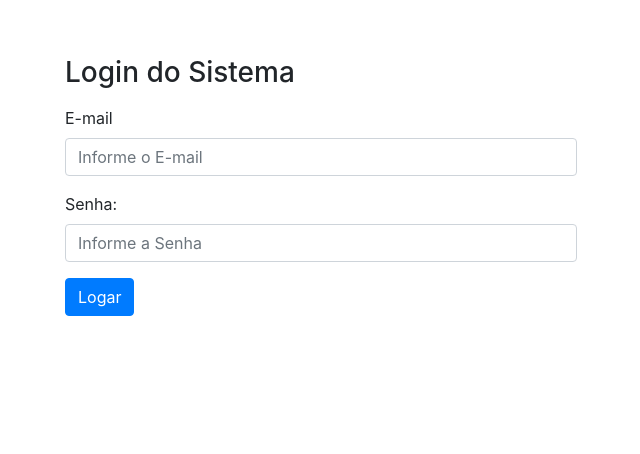
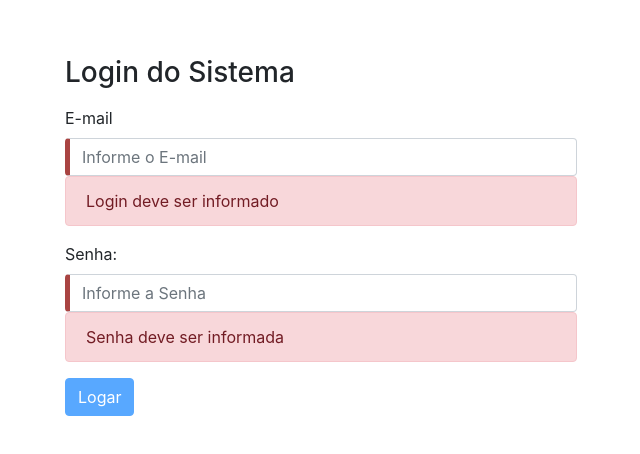
Before and after one commit to Marcusvini370/Angular-Rest, an Angular app: page / in a window 1280 px wide. Shown: the part 136-590 px from the top of the page, without its empty margins (319-959 px from the left). Built offline with nearby package versions, Linux system fonts and the light colour scheme.

Commit message:
Validando formulário de login

```diff
--- a/src/app/app.component.html
+++ b/src/app/app.component.html
@@ -16,15 +16,25 @@
 
         <div class="form-group">
       <label for="user">E-mail</label>
-      <input type="email" class="form-control" [(ngModel)] = "usuario.login" id="login" name="login" placeholder="Informe o E-mail" required>
+      <input type="email" class="form-control" #email="ngModel" [(ngModel)] = "usuario.login" id="login" name="login" placeholder="Informe o E-mail" required>
+
+        <div *ngIf="email.invalid" class="alert alert-danger">
+            Login deve ser informado
+        </div>
+
     </div>
 
     <div class="form-group">
       <label for="user">Senha:</label>
-      <input type="password" class="form-control"  [(ngModel)] = "usuario.senha" id="senha" name="senha" placeholder="Informe a Senha" required>
+      <input type="password" class="form-control" #senha="ngModel"  [(ngModel)] = "usuario.senha" id="senha" name="senha" placeholder="Informe a Senha" required>
+
+      <div *ngIf="email.invalid" class="alert alert-danger">
+        Senha deve ser informada
     </div>
 
-    <button type="button" class="btn btn-primary" (click)="login()">Logar</button>
+    </div>
+
+    <button type="button" [disabled]="email.invalid || senha.invalid" class="btn btn-primary" (click)="login()">Logar</button>
   </form>
 
 
--- a/src/app/service/login-service.service.ts
+++ b/src/app/service/login-service.service.ts
@@ -22,11 +22,12 @@ export class LoginServiceService {
 
       localStorage.setItem("token", token);
 
-      console.info("Token: " + token) // para testar
+      //console.info("Token: " + token) // para testar
 
     },
       error => {
         console.error("Erro ao fazer login");
+        alert('Acesso Negado');
       }
     );
 
--- a/src/styles.css
+++ b/src/styles.css
@@ -1 +1,8 @@
 /* You can add global styles to this file, and also import other style files */
+.ng-valid[required], .ng-valid.required {
+  border-left: 5px solid #42a948;
+}
+
+.ng-invalid:not(form) {
+  border-left: 5px solid #a94442;
+}
```
